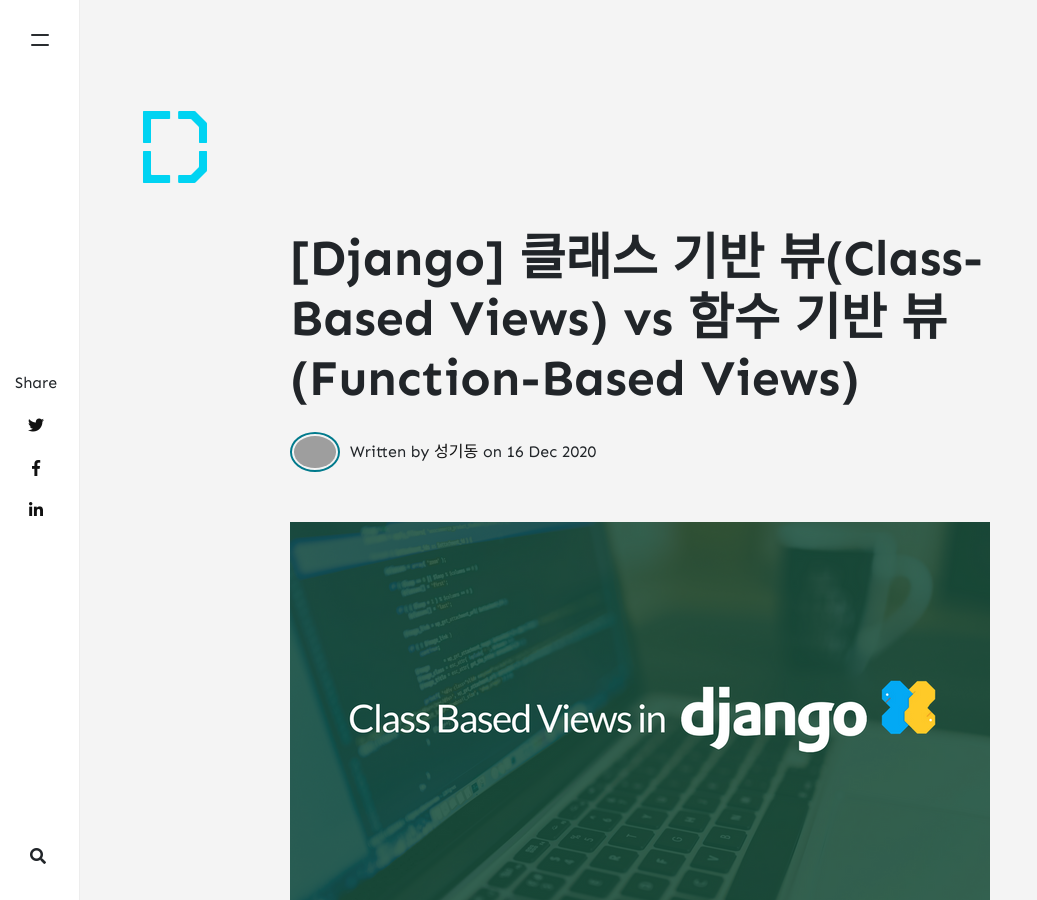
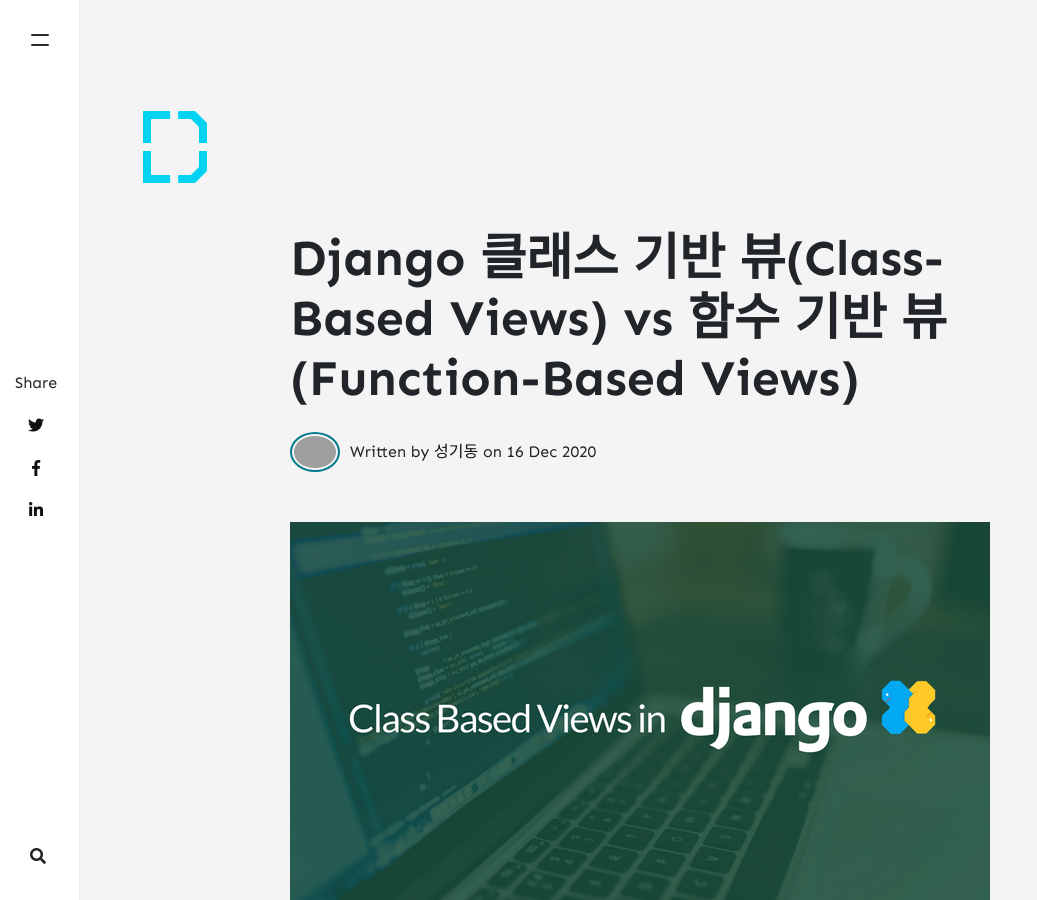
Before and after one commit to DNDACADEMY/dndacademy.github.io, a Jekyll site: the page built from _posts/2020-12-16-django-cbv-fbv.md, in a window 1280 px wide and 900 px high. Shown: the whole window, without its empty margins (0-1037 px from the left). Built offline with Jekyll 4.4.1, drawn with Linux system fonts in a browser that asks for light colours; nearby versions of some CDN libraries; comment, search, counter and statistics services are not loaded; grey boxes are pictures that could not be loaded.

```diff
--- a/_posts/2020-12-16-django-cbv-fbv.md
+++ b/_posts/2020-12-16-django-cbv-fbv.md
@@ -1,6 +1,6 @@
 ---
 layout: post
-title: "[Django] 클래스 기반 뷰(Class-Based Views) vs 함수 기반 뷰(Function-Based Views)"
+title: "Django 클래스 기반 뷰(Class-Based Views) vs 함수 기반 뷰(Function-Based Views)"
 author: Gidong
 categories: [Django]
 tags: [python, 파이썬, CBV, FBV, 장고]
```
